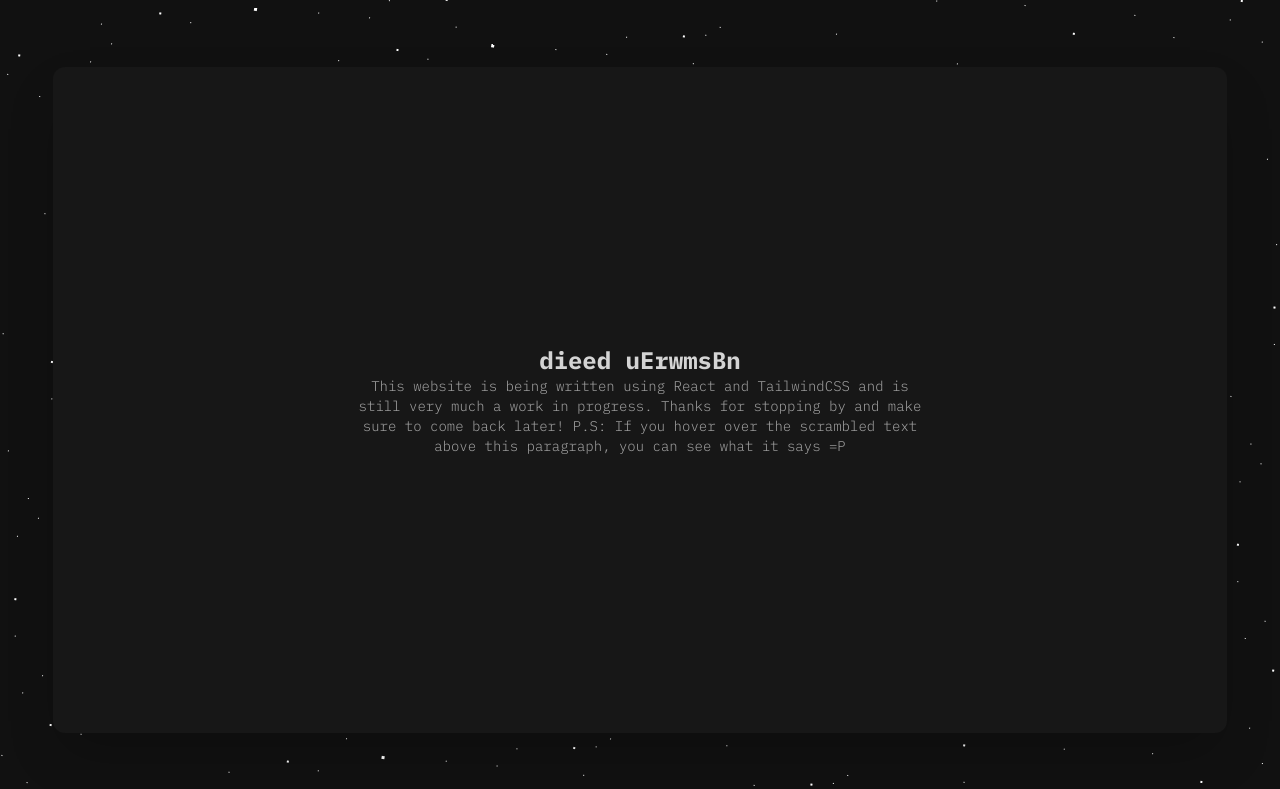
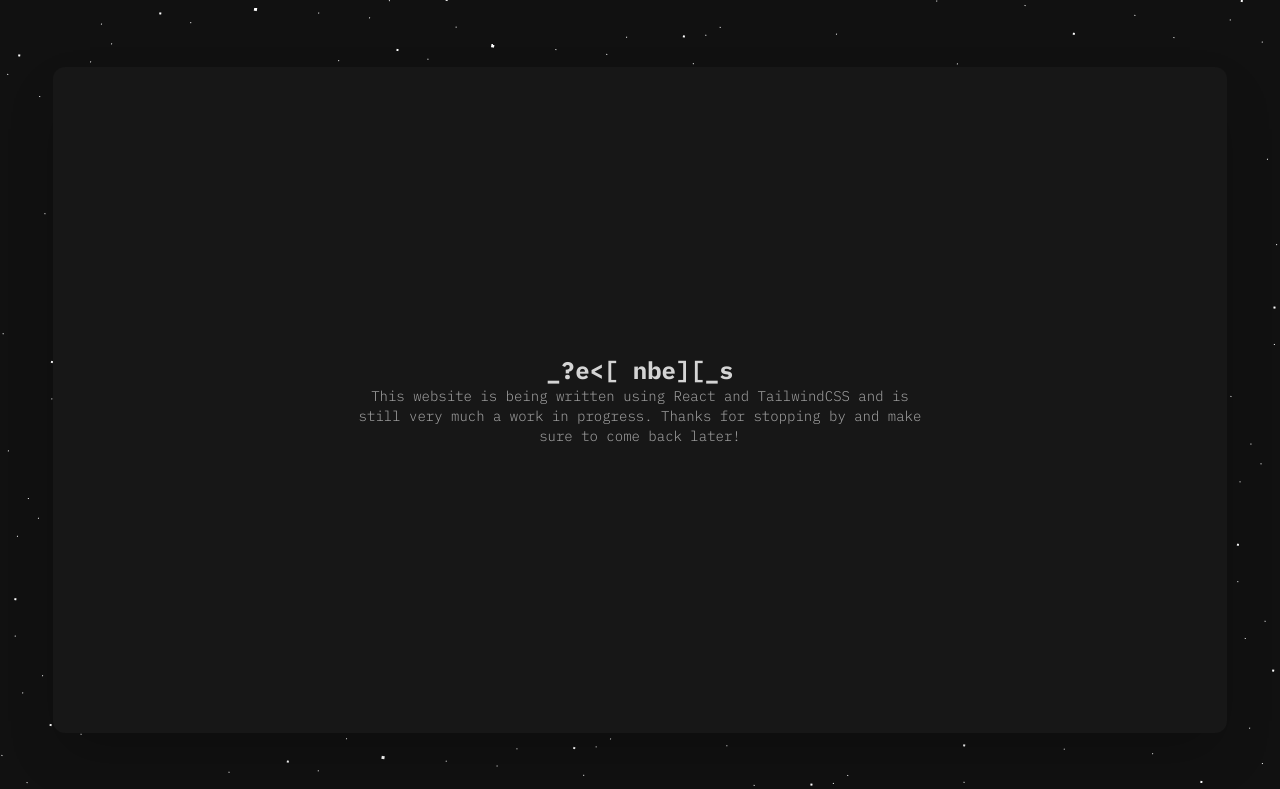
Before and after one commit to redwinbee/personal-website, a React (Create React App) app: page / in a window 1280 px wide. Shown: the top 789 px of the page. Built offline with nearby package versions, Linux system fonts and the light colour scheme.

Commit message:
implement text scrambling

```diff
--- a/src/App.js
+++ b/src/App.js
@@ -10,7 +10,8 @@
       <Container>
         <Card
           title="Edwin Bermudes"
-          subtitle="This website is being written using React and TailwindCSS and is still very much a work in progress. Thanks for stopping by and make sure to come back later! P.S: If you hover over the scrambled text above this paragraph, you can see what it says =P"
+          subtitle="This website is being written using React and TailwindCSS and is still very much a work in progress. Thanks for stopping by and make sure to come back later!"
+          phrases={["Edwin Bermudes", "@redwinbee"]}
         ></Card>
       </Container>
     </>
--- a/src/components/Card/Card.jsx
+++ b/src/components/Card/Card.jsx
@@ -1,33 +1,26 @@
-import React, { useState } from "react";
+import React, { useEffect } from "react";
 import "./Card.css";
+import TextScramble from "../../utilities/TextScramble";
 
-export default function Card({ title, subtitle, children }) {
-  const [isHovered, setIsHovered] = useState(false);
+export default function Card({ title, subtitle, phrases, children }) {
+  useEffect(() => {
+    const element = document.querySelector(".scrambled");
+    const scrambler = new TextScramble(element);
 
-  const unscrambleText = () => {
-    setIsHovered(true);
-  };
+    let counter = 0;
+    const next = () => {
+      scrambler.setText(phrases[counter]).then(() => {
+        setTimeout(next, 1600);
+      });
+      counter = (counter + 1) % phrases.length;
+    };
 
-  const handleMouseLeave = () => {
-    setIsHovered(false);
-  };
-
-  const scrambleText = (text) => {
-    return text
-      .split("")
-      .sort(() => Math.random() - 0.5)
-      .join("");
-  };
+    next();
+  }, [phrases]);
 
   return (
     <div className="row-span-3 flex flex-col flex-auto justify-center text-center">
-      <h1
-        className="font-bold text-2xl text-neutral-300"
-        onMouseEnter={unscrambleText}
-        onMouseLeave={handleMouseLeave}
-      >
-        {isHovered ? title : scrambleText(title)}
-      </h1>
+      <h1 className="scrambled font-bold text-2xl text-neutral-300">{title}</h1>
       <h6 className="font-light text-sm text-neutral-400 max-w-xl">
         {subtitle}
       </h6>
--- /dev/null
+++ b/src/utilities/TextScramble.js
@@ -0,0 +1,57 @@
+// ——————————————————————————————————————————————————
+// TextScramble  |  Credit: https://codepen.io/soulwire/pen/mEMPrK
+// ——————————————————————————————————————————————————
+
+export default class TextScramble {
+  constructor(el) {
+    this.el = el;
+    this.chars = "!<>-_\\/[]{}—=+*^?#________";
+    this.update = this.update.bind(this);
+  }
+  setText(newText) {
+    const oldText = this.el.innerText;
+    const length = Math.max(oldText.length, newText.length);
+    const promise = new Promise((resolve) => (this.resolve = resolve));
+    this.queue = [];
+    for (let i = 0; i < length; i++) {
+      const from = oldText[i] || "";
+      const to = newText[i] || "";
+      const start = Math.floor(Math.random() * 40);
+      const end = start + Math.floor(Math.random() * 40);
+      this.queue.push({ from, to, start, end });
+    }
+    cancelAnimationFrame(this.frameRequest);
+    this.frame = 0;
+    this.update();
+    return promise;
+  }
+  update() {
+    let output = "";
+    let complete = 0;
+    for (let i = 0, n = this.queue.length; i < n; i++) {
+      let { from, to, start, end, char } = this.queue[i];
+      if (this.frame >= end) {
+        complete++;
+        output += to;
+      } else if (this.frame >= start) {
+        if (!char || Math.random() < 0.28) {
+          char = this.randomChar();
+          this.queue[i].char = char;
+        }
+        output += `<span class="dud">${char}</span>`;
+      } else {
+        output += from;
+      }
+    }
+    this.el.innerHTML = output;
+    if (complete === this.queue.length) {
+      this.resolve();
+    } else {
+      this.frameRequest = requestAnimationFrame(this.update);
+      this.frame++;
+    }
+  }
+  randomChar() {
+    return this.chars[Math.floor(Math.random() * this.chars.length)];
+  }
+}
```
